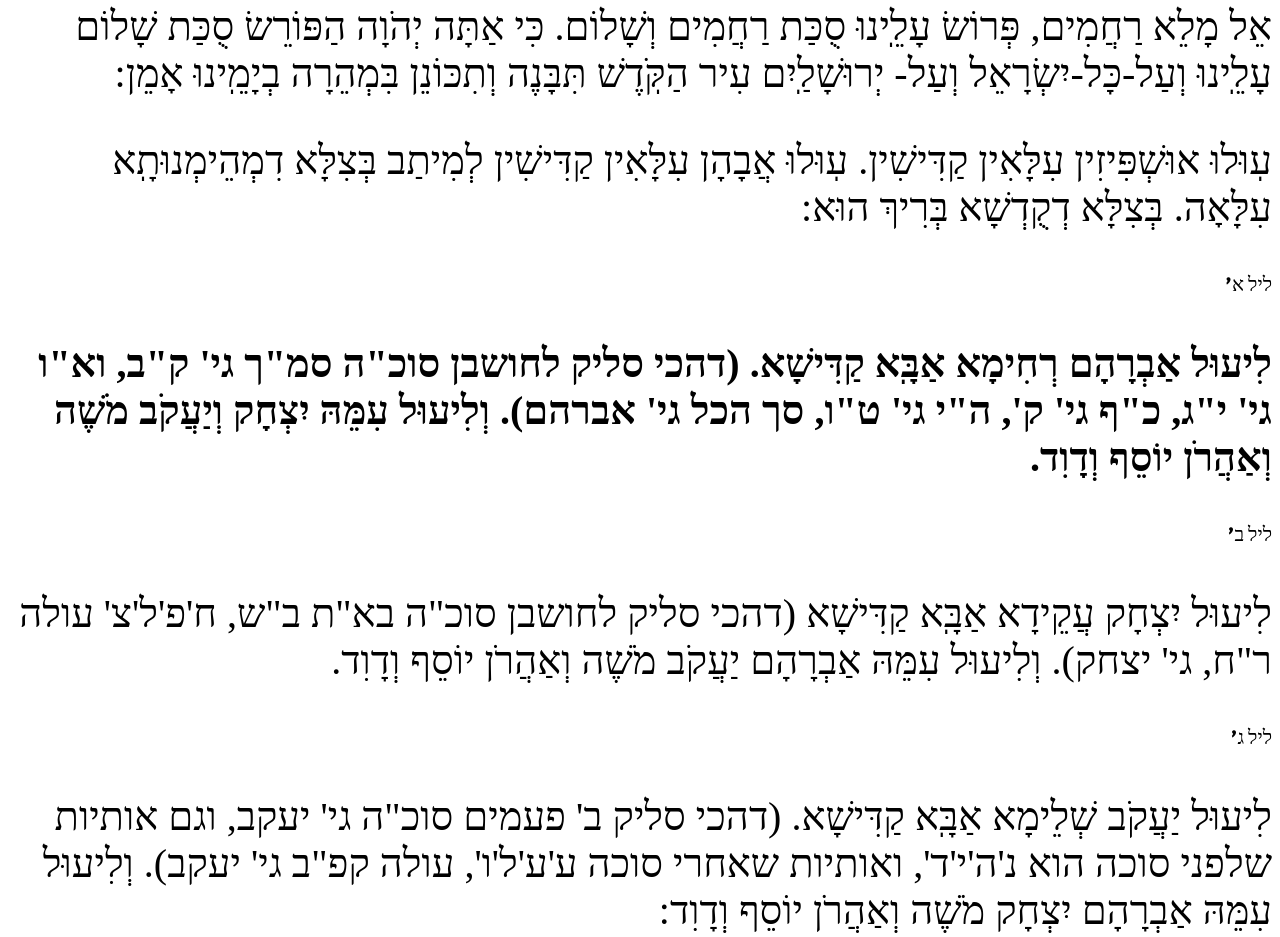
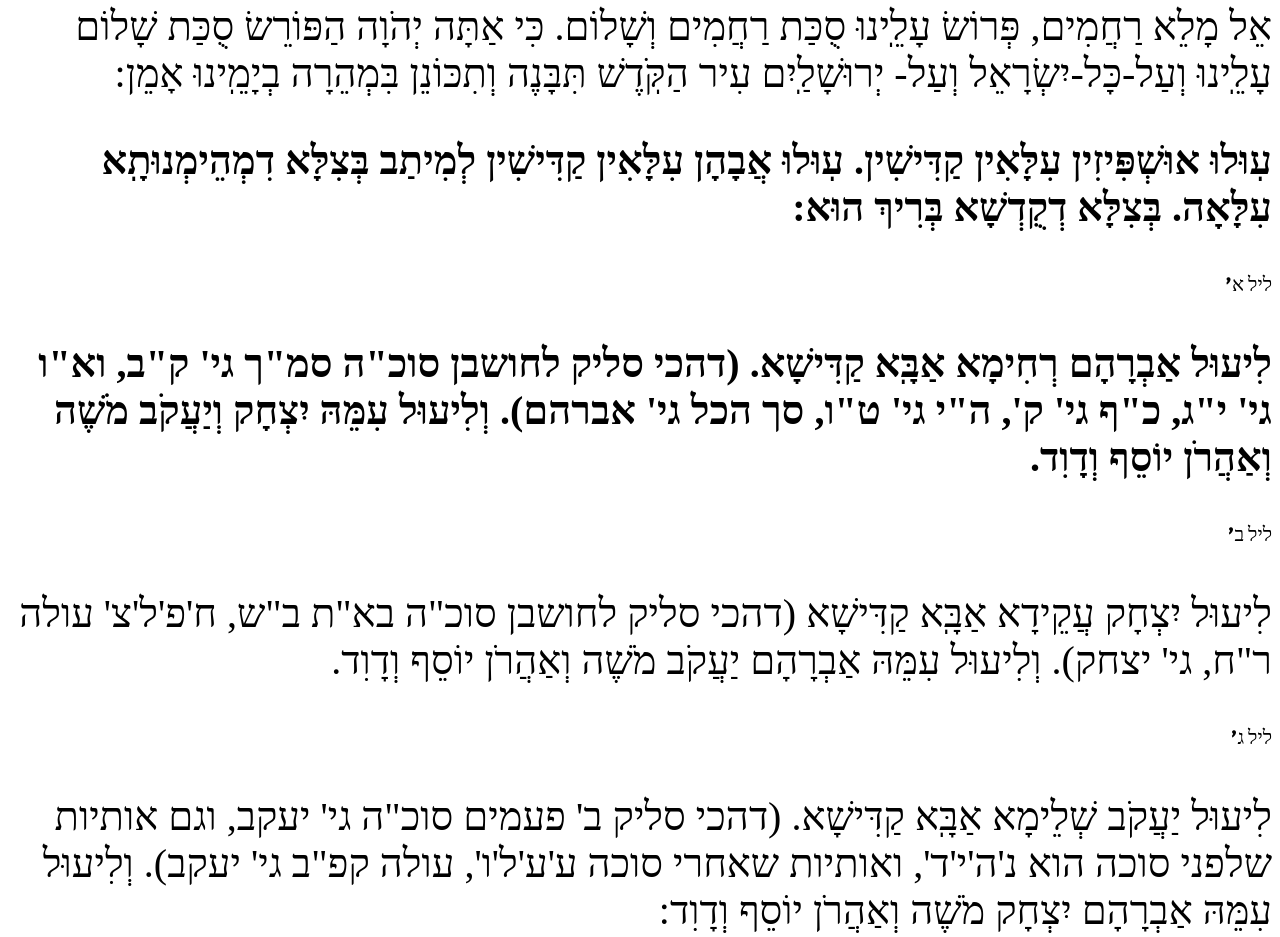
Before and after one commit to noChamp/ulu-ushpizin, a plain HTML site: page index.html in a window 1280 px wide. Shown: the part 4944-5881 px from the top of the page. Drawn offline with Linux system fonts and the light colour scheme; a web font is replaced by a local one.

Commit message:
Update index.html

```diff
--- a/index.html
+++ b/index.html
@@ -65,7 +65,7 @@
     <p class='prayer'>יְהֹוָה֮ יִגְמֹ֢ר בַּ֫עֲדִ֥י יְ֭הֹוָה חַסְדְּךָ֣ לְעוֹלָ֑ם מַעֲשֵׂ֖י יָדֶ֣יךָ אַל־תֶּֽרֶף׃</p>
     <p></p>
     <p class='prayer'>אֵל מָלֵא רַחֲמִים, פְּרוֹשׂ עָלֵֽינוּ סֻכַּת רַחֲמִים וְשָׁלוֹם. כִּי אַתָּה יְהֹוָה הַפּוֹרֵשׂ סֻכַּת שָׁלוֹם עָלֵֽינוּ וְעַל-כָּל-יִשְׂרָאֵל וְעַל- יְרוּשָׁלַֽיִם עִיר הַקֹּֽדֶשׁ תִּבָּנֶה וְתִכּוֹנֵן בִּמְהֵרָה בְיָמֵֽינוּ אָמֵן:</p>
-    <p class='prayer'><b></b>עֽוּלוּ אוּשְׁפִּיזִין עִלָּאִין קַדִּישִׁין. עֽוּלוּ אֲבָהָן עִלָּאִין קַדִּישִׁין לְמִיתַב בְּצִלָּא דִמְהֵימְנוּתָֽא עִלָּאָה. בְּצִלָּא דְקֻדְשָׁא בְּרִיךְ הוּא:</b></p>
+    <p class='prayer'><b>עֽוּלוּ אוּשְׁפִּיזִין עִלָּאִין קַדִּישִׁין. עֽוּלוּ אֲבָהָן עִלָּאִין קַדִּישִׁין לְמִיתַב בְּצִלָּא דִמְהֵימְנוּתָֽא עִלָּאָה. בְּצִלָּא דְקֻדְשָׁא בְּרִיךְ הוּא:</b></p>
     <p class='comment'>ליל א'</p>
     <p class='prayer'>
        <b>לִיעוּל אַבְרָהָם רְחִימָא אַבָּֽא קַדִּישָׁא.</b>
```
